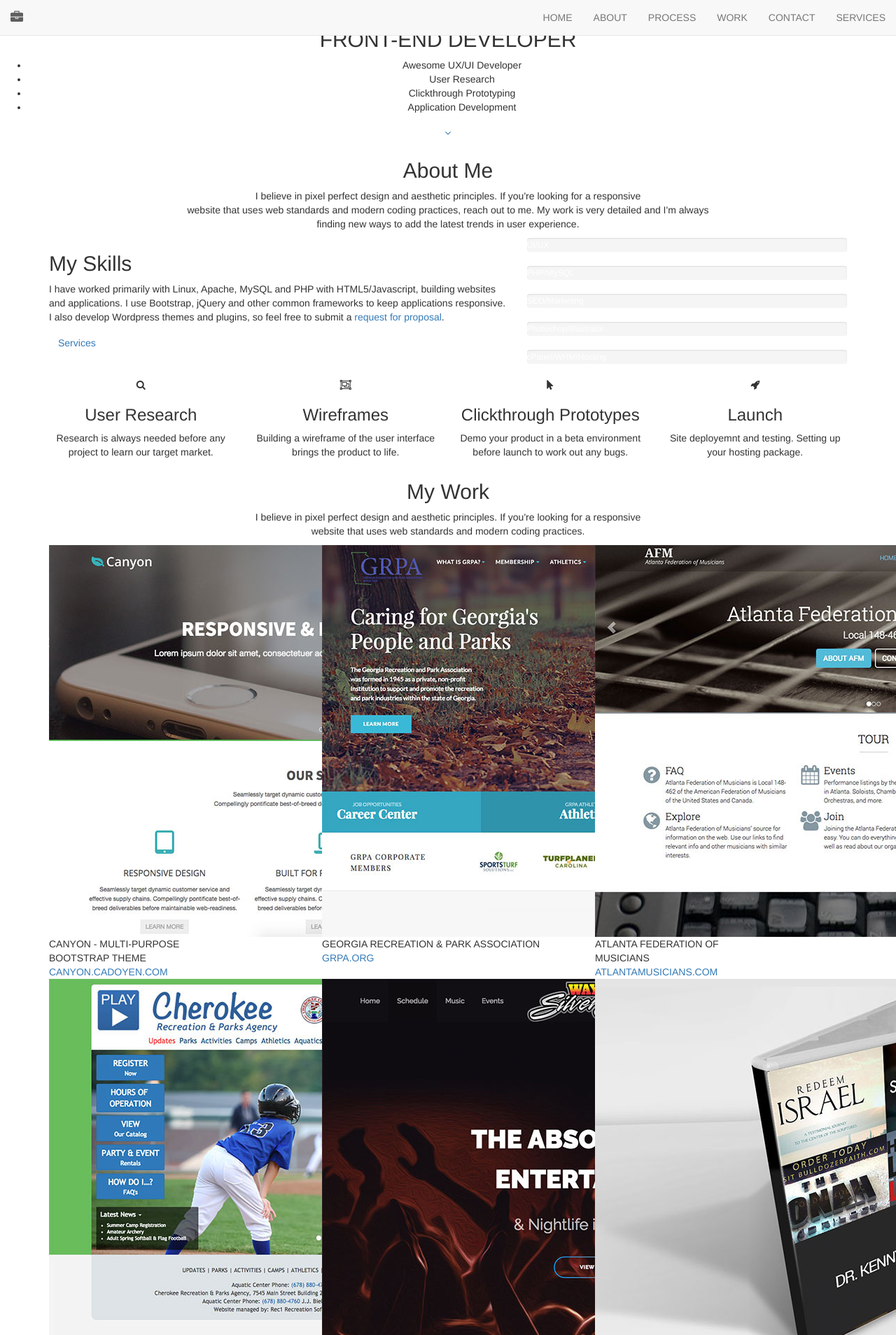
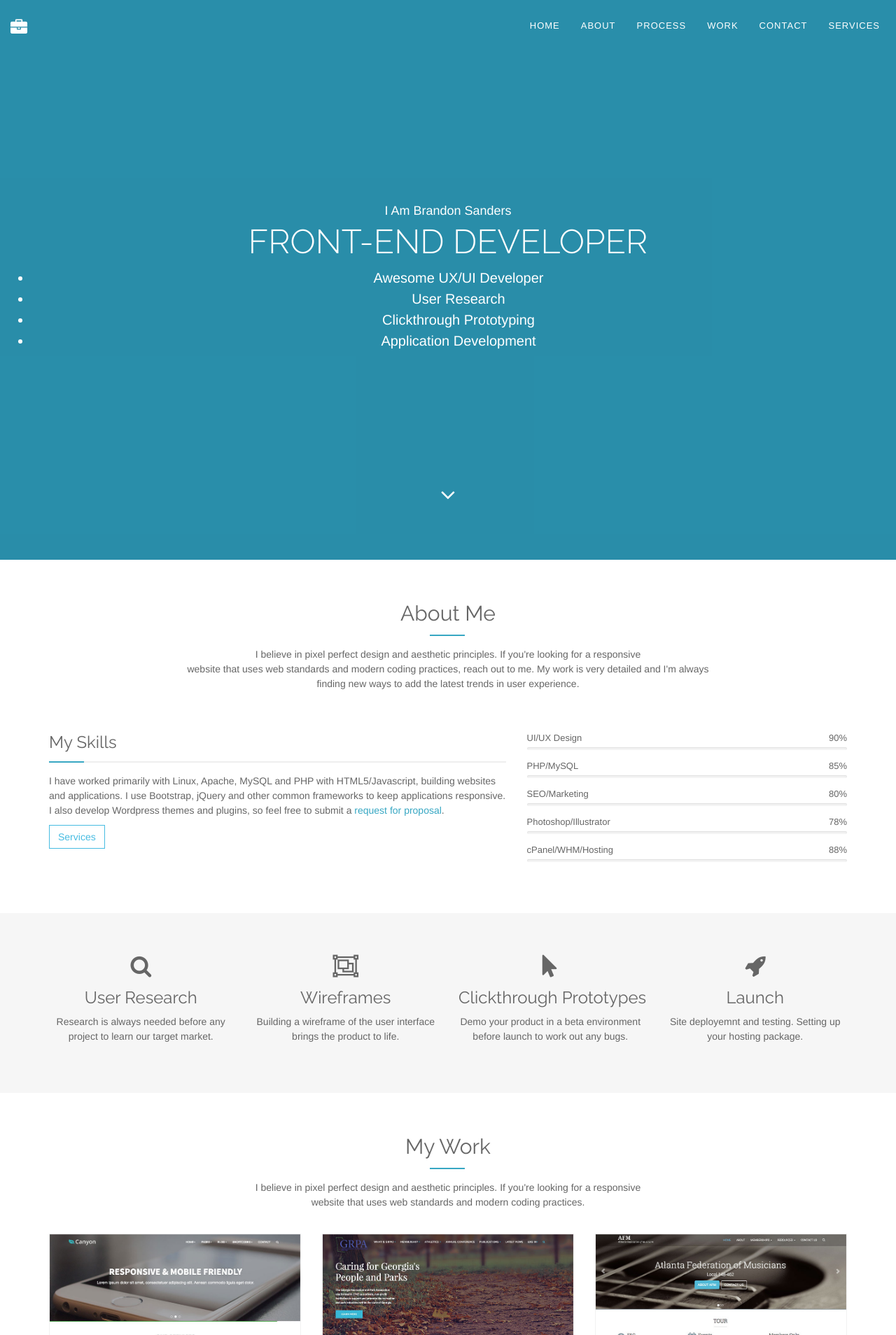
Before and after one commit to askwx/paradine, a PHP site: page / in a window 1280 px wide; the page is wider, and only the part inside the window is pictured. Shown: the top 1908 px of that part at 70% size. Run offline with PHP 8.4, Linux system fonts and the light colour scheme; some libraries are stand-ins or nearby versions.

Commit message:
paradine updates

```diff
--- a/assets/css/paradine.css
+++ b/assets/css/paradine.css
@@ -39,7 +39,6 @@ margin-top: 0;
 .navbar-default .navbar-nav>li>a, .navbar-default .navbar-nav>li>a:focus, .navbar-default .navbar-brand, .navbar-default .navbar-brand:hover, .navbar-default .navbar-nav>li>a:hover, .introduction, .btn.focus, .btn:focus, .btn:hover { color: white; }
 .navbar-default .navbar-brand { letter-spacing: 4px; }
 .navbar-default .navbar-nav>li>a { letter-spacing: 1px; font-size: 13px; }
-.intro-bg { background-image: url(assets/images/introduction-bg.jpg); }
 .introduction-arrow { position: absolute; left: 50%; -webkit-transform: translate(-50%, -50%); transform: translate(-50%, -50%); bottom: 30px; z-index:1 }
 .infinite {
     animation-iteration-count: infinite;
--- a/index.html
+++ b/index.html
@@ -12,7 +12,7 @@
 
     <link href="assets/animate.css" rel="stylesheet">
 
-    <link rel="stylesheet" href="assets/paradine.css?v=2">
+    <link rel="stylesheet" href="assets/css/paradine.css?v=3">
 
   </head>
   <body>
```
